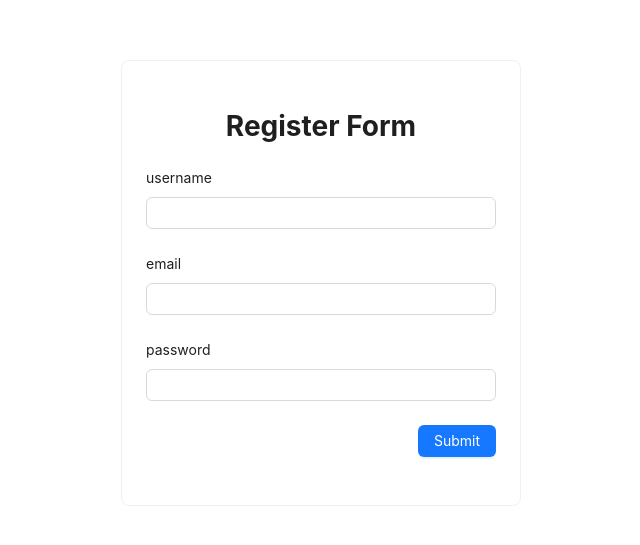
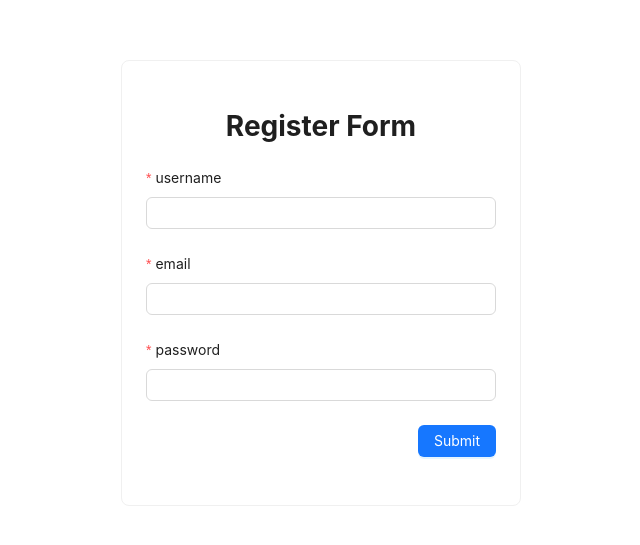
Before and after one commit to Jzztt/WD19316-Reactjs, a React (Vite) app: page /register in a window 1280 px wide. Shown: the part 117-662 px from the top of the page, without its empty margins (319-959 px from the left). Built offline with nearby package versions, Linux system fonts and the light colour scheme.

Commit message:
feat: Register functional

```diff
--- a/db.json
+++ b/db.json
@@ -1,3 +1,11 @@
 {
-  "products": []
+  "products": [],
+  "users": [
+    {
+      "email": "admin@gmail.com",
+      "password": "$2a$10$mhSZSJZFGd0r/L.Cg2OMveI43qRt0f07FLW9glMuMpKTIdWYpEPCe",
+      "username": "hien",
+      "id": 1
+    }
+  ]
 }
--- a/package.json
+++ b/package.json
@@ -5,7 +5,7 @@
   "type": "module",
   "scripts": {
     "dev": "vite",
-    "server": "json-server --watch db.json",
+    "server": "json-server db.json -m ./node_modules/json-server-auth -p 3000",
     "build": "tsc -b && vite build",
     "lint": "eslint .",
     "preview": "vite preview"
@@ -33,6 +33,8 @@
     "eslint-plugin-react-hooks": "^5.1.0",
     "eslint-plugin-react-refresh": "^0.4.19",
     "globals": "^15.15.0",
+    "json-server": "^0.17.4",
+    "json-server-auth": "^2.1.0",
     "typescript": "~5.7.2",
     "typescript-eslint": "^8.24.1",
     "vite": "^6.2.0"
--- a/src/pages/Register.tsx
+++ b/src/pages/Register.tsx
@@ -1,24 +1,78 @@
+import { useMutation } from "@tanstack/react-query";
 import { Button, Card, Form, Input } from "antd";
+import axios from "axios";
 import React from "react";
+import { useNavigate } from "react-router";
 
+interface IRegisterPayload{
+  usename: string;
+  email: string;
+  password: string;
+
+}
 const Register = () => {
+  const [form] = Form.useForm();
+  const navigate = useNavigate();
+
+  const register = async (payload: IRegisterPayload) => {
+    try {
+      const { data } = await axios.post("http://localhost:3000/register", payload);
+      return data;
+    } catch (error) {
+      console.log(error);
+    }
+  };
+  const mutationRegister = useMutation({
+    mutationFn: register,
+    onSuccess:() => {
+      navigate('/login')
+    }
+  })
+  const handleRegister = (values: IRegisterPayload) => {
+    mutationRegister.mutate(values);
+  };
   return (
     <>
-      <div style={{ height: "100vh", display: "flex", justifyContent: "center", alignItems: "center" }}>
-          <Card  variant="outlined" style={{ width: 400 }}>
+      <div
+        style={{
+          height: "100vh",
+          display: "flex",
+          justifyContent: "center",
+          alignItems: "center",
+        }}
+      >
+        <Card variant="outlined" style={{ width: 400 }}>
           <h1 style={{ textAlign: "center" }}>Register Form</h1>
-            <Form layout="vertical" >
-                <Form.Item label="username" rules={[{ required: true, message: "Please input your username!" }]}>
-                    <Input/>
+          <Form form={form} onFinish={handleRegister} layout="vertical">
+            <Form.Item
+              label="username"
+              name="username"
+              rules={[
+                { required: true, message: "Please input your username!" },
+              ]}
+            >
+              <Input />
             </Form.Item>
-                <Form.Item label="email" rules={[{ required: true, message: "Please input your email!" }]}>
-                    <Input/>
+            <Form.Item
+              label="email"
+              name="email"
+              rules={[{ required: true, message: "Please input your email!" }]}
+            >
+              <Input />
             </Form.Item>
-                <Form.Item label="password" rules={[{ required: true, message: "Please input your password!" }]}>
-                    <Input type="password"/>
+            <Form.Item
+              label="password"
+              name="password"
+              rules={[
+                { required: true, message: "Please input your password!" },
+              ]}
+            >
+              <Input type="password" />
             </Form.Item>
-                <Form.Item  style={{ textAlign: "end" }}>
-                    <Button htmlType="submit" type="primary">Submit</Button>
+            <Form.Item style={{ textAlign: "end" }}>
+              <Button htmlType="submit" type="primary">
+                Submit
+              </Button>
             </Form.Item>
           </Form>
         </Card>
```
Also changed, not shown: 1 other file (tests, documents, lock files or other folders). Lines whose indentation alone changed are shown as unchanged.
